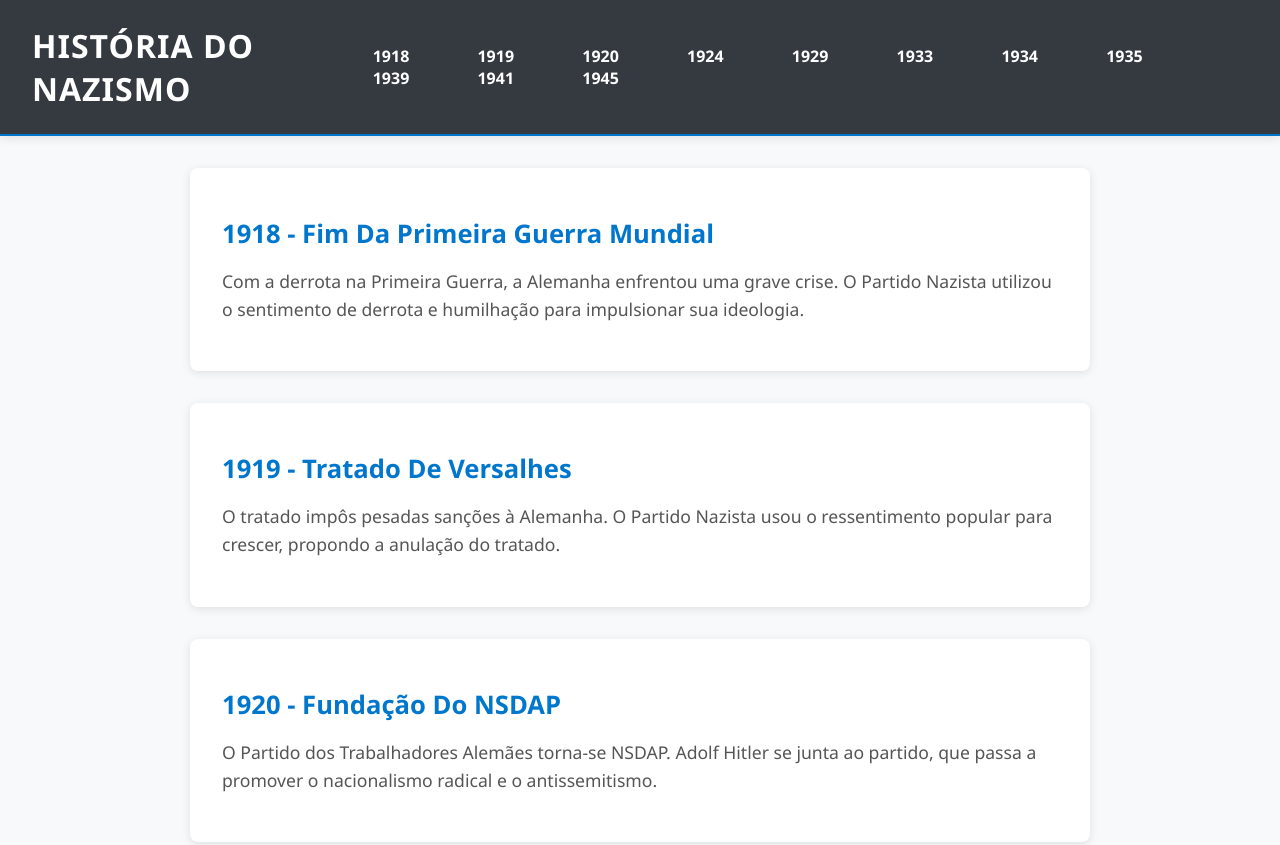
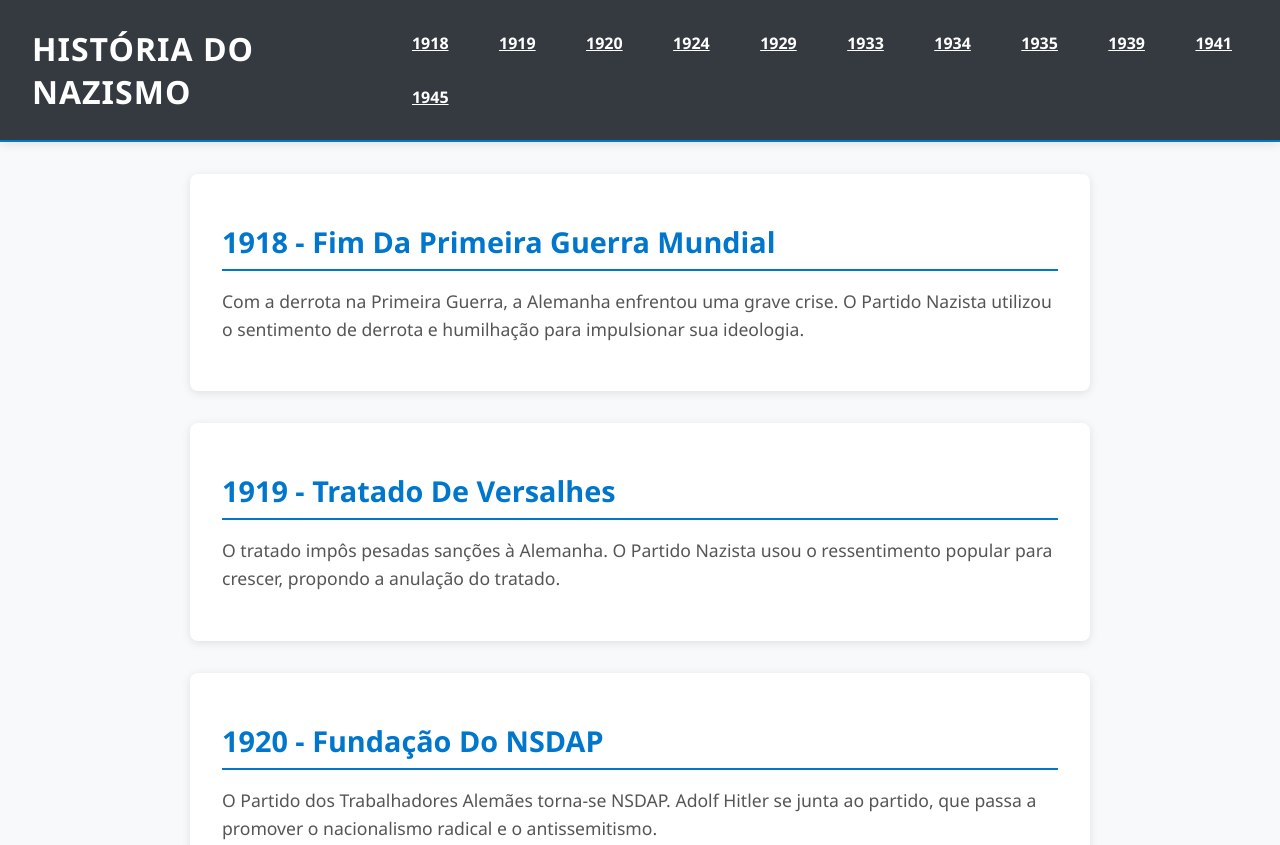
Before and after one commit to Joaquim1402/Trabalho-Sobre-Nazismo, a plain HTML site: page index.html in a window 1280 px wide. Shown: the top 845 px of the page. Drawn offline with Linux system fonts and the light colour scheme.

Commit message:
Update index.html

```diff
--- a/index.html
+++ b/index.html
@@ -43,16 +43,21 @@
     }
 
     /* Navegação */
+    nav {
+      display: flex;
+      flex-wrap: wrap;
+      justify-content: space-between;
+      gap: 1rem;
+    }
+
     nav a {
       color: white;
-      margin: 0 1rem;
-      text-decoration: none;
       font-weight: bold;
       font-size: 1rem;
       text-transform: uppercase;
-      transition: color 0.3s ease, background-color 0.3s ease;
       padding: 0.5rem 1rem;
       border-radius: 5px;
+      transition: color 0.3s ease, background-color 0.3s ease, border 0.3s ease;
     }
 
     nav a:hover {
@@ -63,6 +68,7 @@
     nav a.active {
       background-color: #0077cc;
       color: white;
+      border: 3px solid #e9ecef;
     }
 
     /* Seções de conteúdo */
@@ -84,9 +90,12 @@
     h2 {
       color: #0077cc;
       margin-bottom: 1rem;
-      font-size: 1.6rem;
+      font-size: 1.8rem;
       font-weight: 600;
       text-transform: capitalize;
+      padding-bottom: 0.5rem;
+      border-bottom: 2px solid #0077cc;
+      transition: border-color 0.3s ease;
     }
 
     p {
@@ -239,6 +248,11 @@
       link.addEventListener("click", () => {
         links.forEach(item => item.classList.remove("active"));
         link.classList.add("active");
+
+        // Destacar o título da seção selecionada
+        const section = document.querySelector(link.getAttribute("href"));
+        const title = section.querySelector("h2");
+        title.style.borderColor = "#0077cc";
       });
     });
   </script>
```
